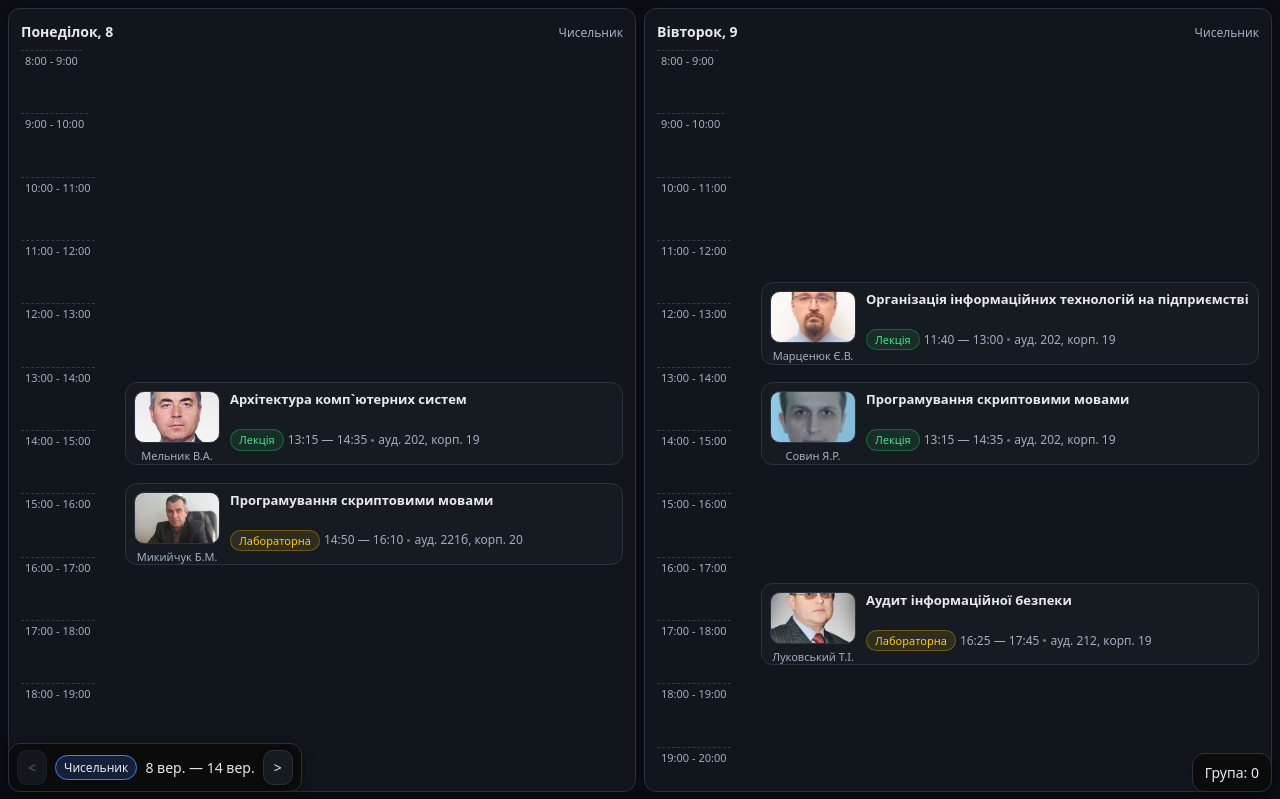
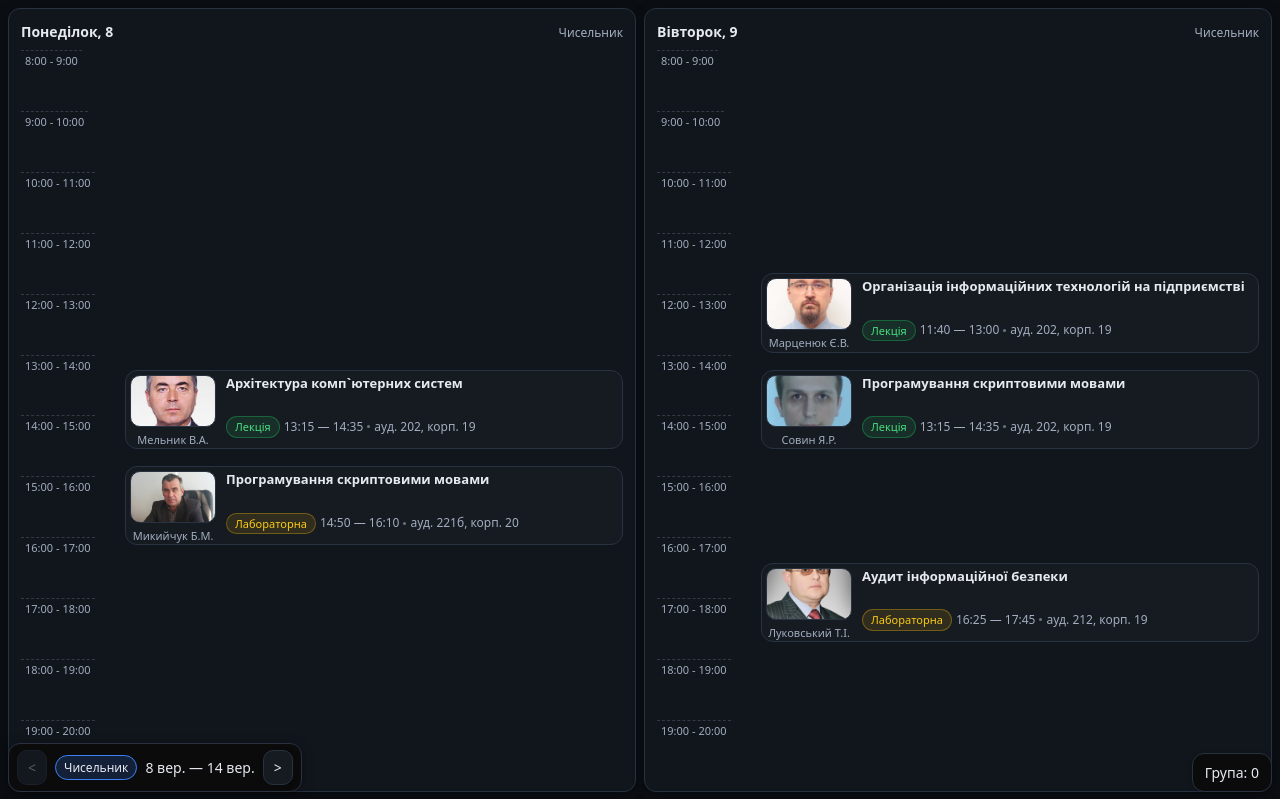
Before and after one commit to zaiiats/nulpSchedule, a React (Vite) app: page / in a window 1280 px wide. Shown: the top 799 px of the page. Built offline with nearby package versions, Linux system fonts and the light colour scheme.

Commit message:
Fix photo bug

```diff
--- a/src/components/Lesson.tsx
+++ b/src/components/Lesson.tsx
@@ -44,7 +44,7 @@ const Wrap = styled.div`
   border: 1px solid var(--border);
   border-radius: 12px;
   color: var(--text);
-  padding: 8px;
+  padding: 4px;
   display: grid;
   grid-template-columns: 86px 1fr; /* ліва колонка під фото/викладача */
   column-gap: 10px;
@@ -69,7 +69,7 @@ const LeftCol = styled.div`
 
 const Photo = styled.div<{ $src?: string }>`
   flex: 0 0 75%;
-  min-height: 52px; /* щоб не колапсилося на малих картах */
+  height: calc(75% - 8px);
   border-radius: 10px;
   background: ${({ $src }) =>
     $src ? `center/cover no-repeat url(${$src})` : "var(--surface)"};
```
